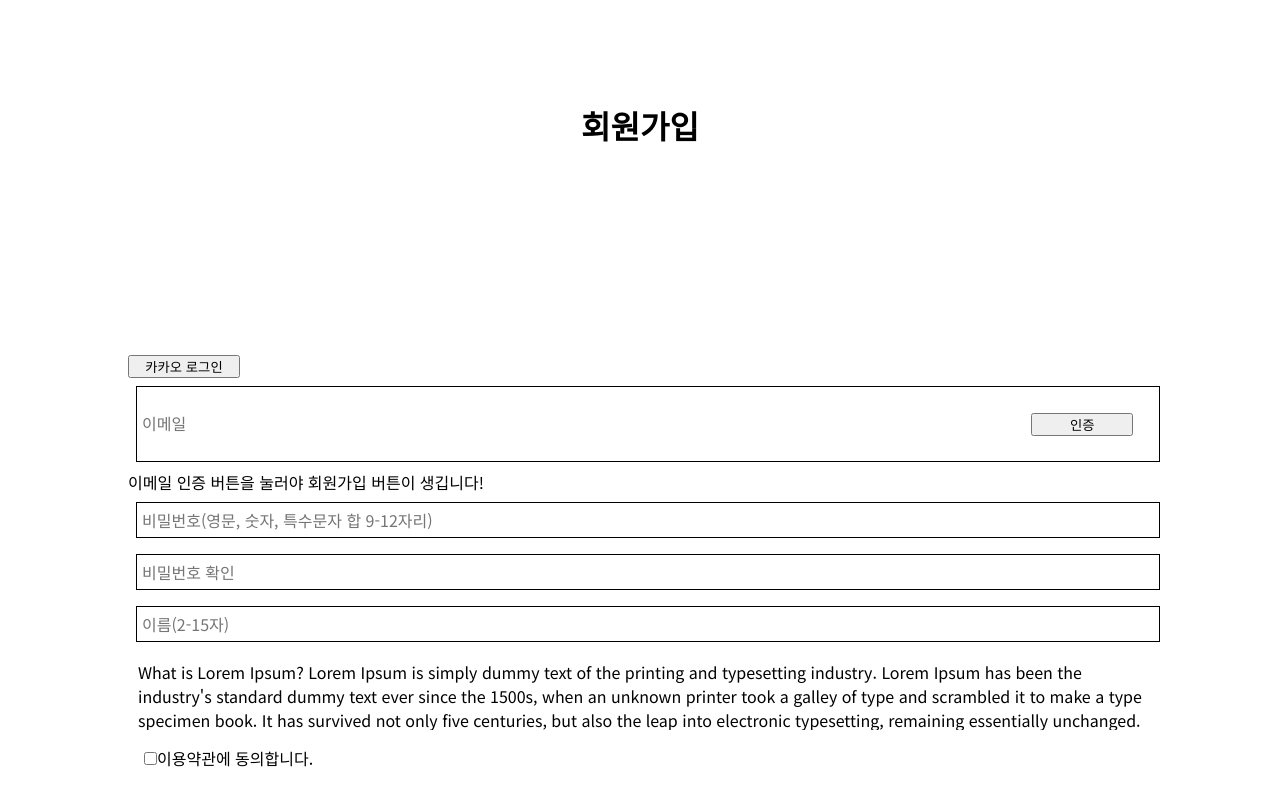
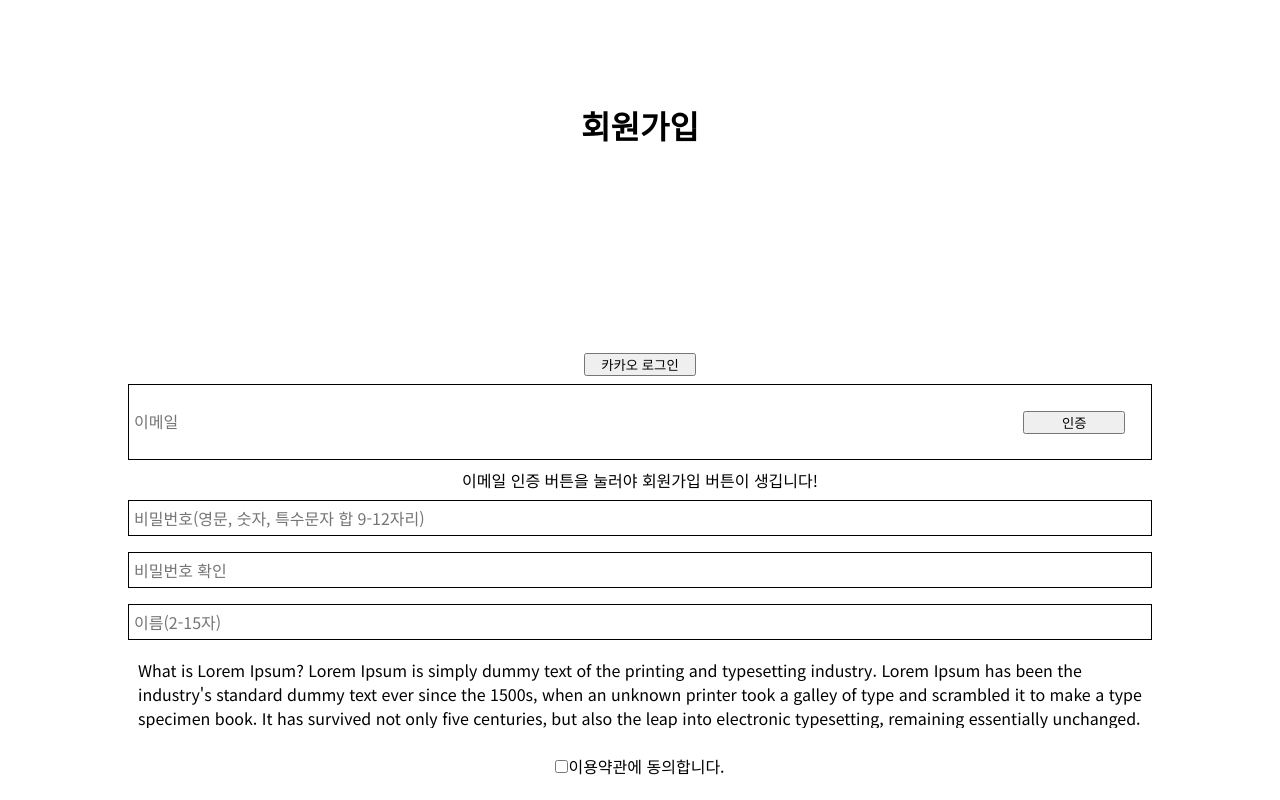
Before and after one commit to myungjin2009/SYU_BalanceTask_2021, a React (Create React App) app in the folder balance_task/client/: page /signup in a window 1280 px wide. Built offline with nearby package versions, Linux system fonts and the light colour scheme.

Commit message:
rest api

```diff
--- a/balance_task/client/src/routes/Signup.js
+++ b/balance_task/client/src/routes/Signup.js
@@ -111,7 +111,7 @@ const Sigunup = () => {
       method: 'post',
       url: '/api/signup',
       data: {
-        email, authNumber, password, name, isCheck
+        email, password, name, isCheck //authNumber
       }
     });
 
@@ -122,12 +122,12 @@ const Sigunup = () => {
   return (
     <Container onSubmit={handleSubmit} autoComplete="off">
       <h1>회원가입</h1>
-      <form method="post" action="/process/adduser">
+      {/* <form method="post" action="/process/adduser"> */}
       <KakaoButton type="button">카카오 로그인</KakaoButton>
       <EmailBox>
         <input
           type="email"
-          name="id"
+         // name="id"
           ref={auth_input}
           onChange={(e) => changeEmail(e, setEmail)}
           placeholder="이메일"
@@ -151,7 +151,7 @@ const Sigunup = () => {
       )}
       <Input
         type="password"
-        name="password"
+        //name="password"
         onChange={(e) => changePassword(e, setPassword)}
         placeholder="비밀번호(영문, 숫자, 특수문자 합 9-12자리)"
         autoComplete="off"
@@ -166,7 +166,7 @@ const Sigunup = () => {
       />
       <Input
         type="text"
-        name="name"
+        //name="name"
         onChange={(e) => changeName(e, setName)}
         placeholder="이름(2-15자)"
         required
@@ -185,7 +185,7 @@ const Sigunup = () => {
       <CheckBox>
         <input
           type="checkbox"
-          name="agreement"
+          //name="agreement"
           onChange={(e) => {
             changeIsCheck(e, setIsCheck);
           }}
@@ -194,7 +194,7 @@ const Sigunup = () => {
         <span>이용약관에 동의합니다.</span>
       </CheckBox>
       {isClick ? <button type="submit">회원가입</button> : ""}
-    </form>
+    {/* </form> */}
     </Container>
 
   );
```
Also changed, not shown: 1 other file (tests, documents, lock files or other folders).
